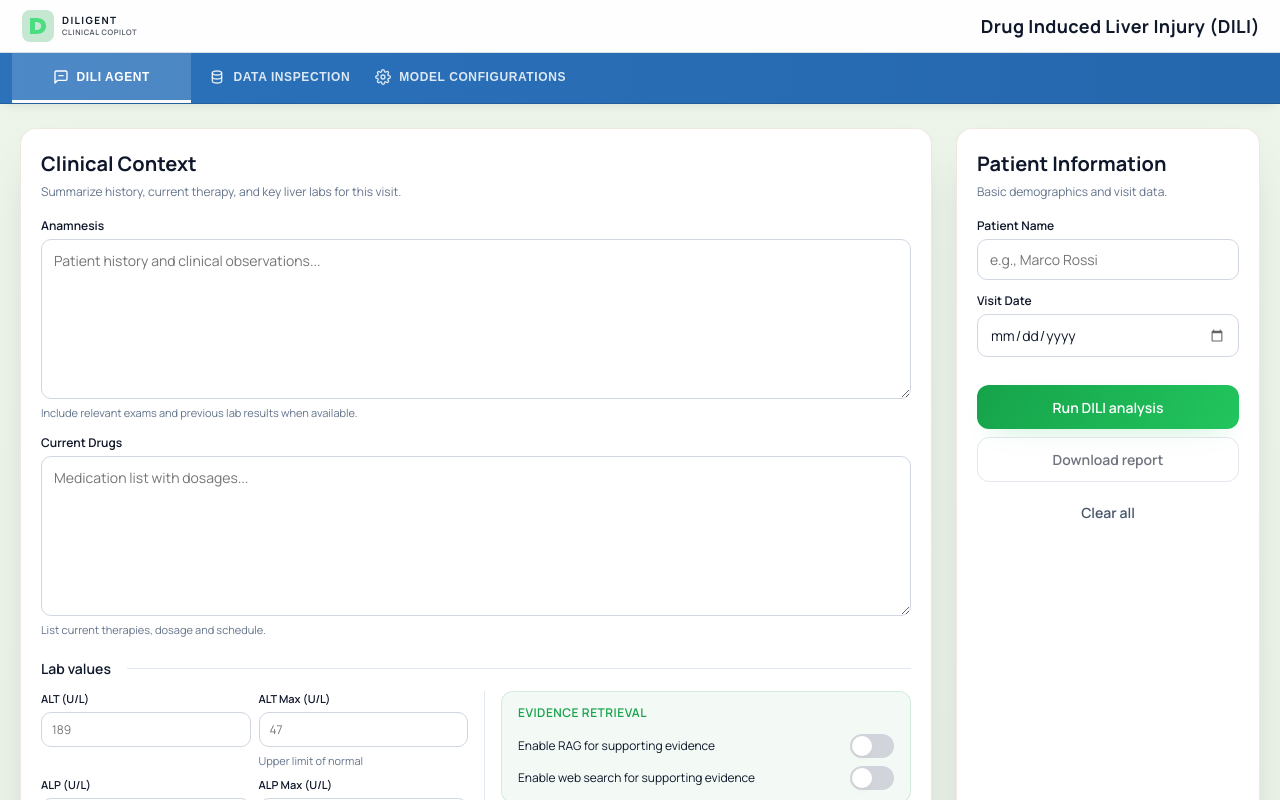
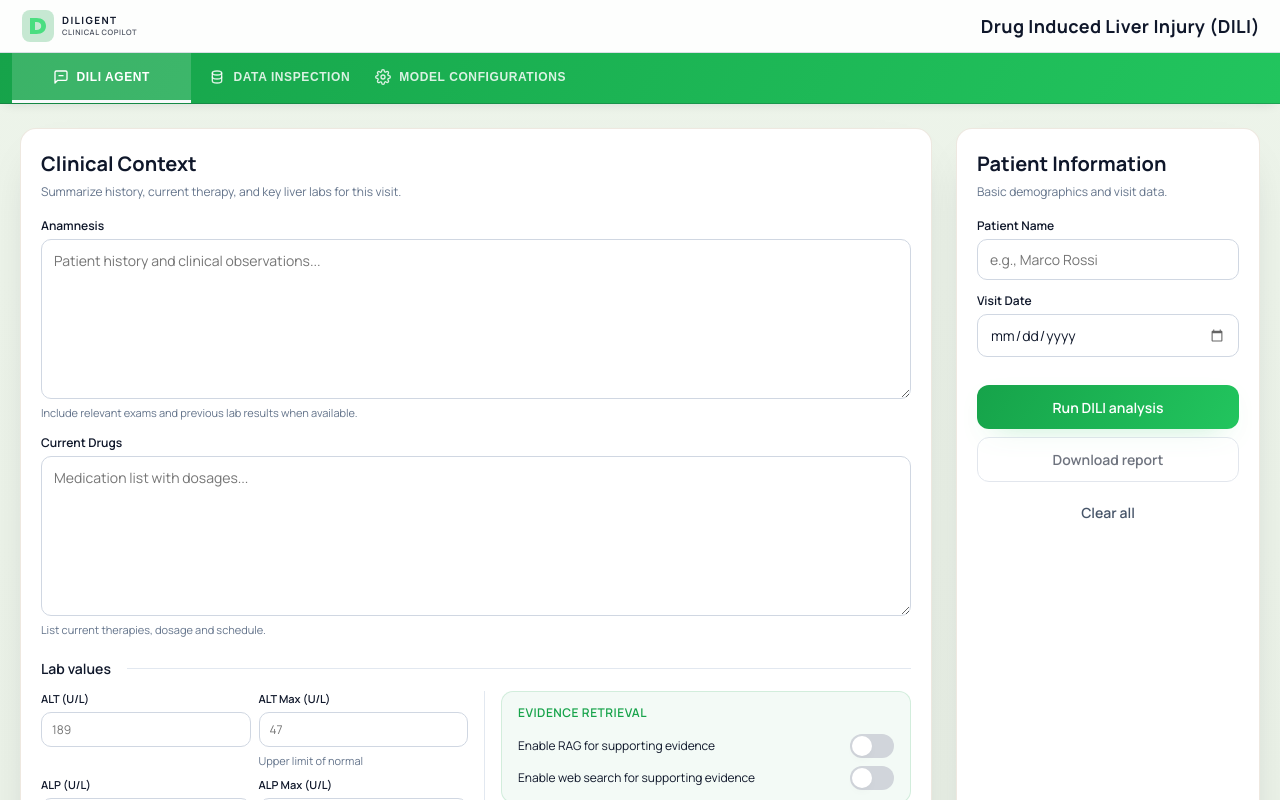
Before and after one commit to CTCycle/DILIGENT-Clinical-Copilot, a React (Vite) app in the folder DILIGENT/client/: page / in a window 1280 px wide. Shown: the top 800 px of the page. Built offline with nearby package versions, Linux system fonts and the light colour scheme; no server answers.

Commit message:
changed navbar color to green

```diff
--- a/DILIGENT/client/src/styles.css
+++ b/DILIGENT/client/src/styles.css
@@ -1589,7 +1589,7 @@ input[type="date"]::-webkit-calendar-picker-indicator:hover {
   align-items: stretch;
   justify-content: flex-start;
   padding: 0 var(--space-md);
-  background: linear-gradient(90deg, #2b72bb 0%, #2567ad 100%);
+  background: linear-gradient(120deg, var(--color-brand), var(--color-brand-light));
   border-bottom: 1px solid rgba(15, 23, 42, 0.2);
   box-shadow: var(--shadow-sm);
 }
```
